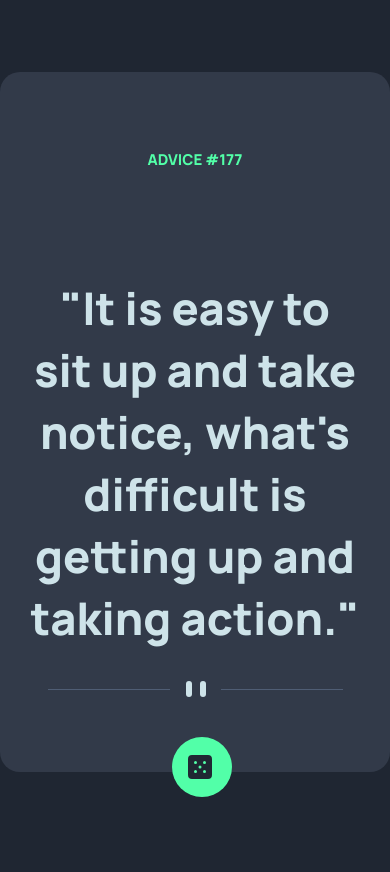
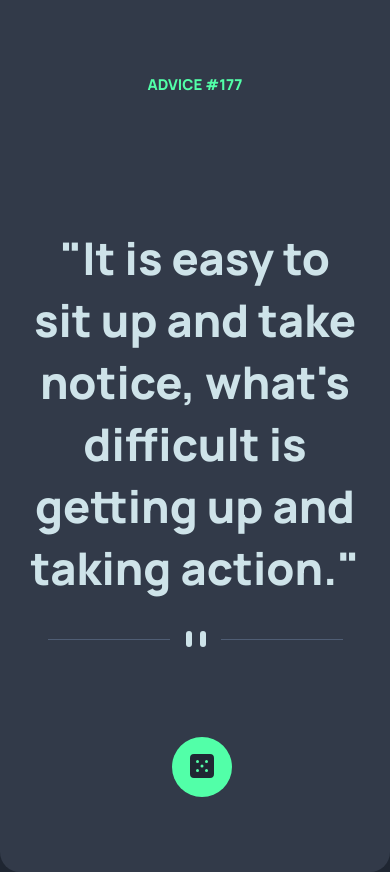
Before and after one commit to Ramon-Machado91/gerador-de-conselhos, a plain HTML site: page index.html in a window 390 px wide. Before the commit the page ends 844 px from the top, so only its background shows below. Drawn offline with Linux system fonts and the light colour scheme.

Commit message:
botão interativo

```diff
--- a/index.html
+++ b/index.html
@@ -28,12 +28,20 @@
             up and taking action."
           </p>
           <picture>
-            <source media="(max-width:720px)" srcset="./images/pattern-divider-mobile.svg">
-            <img src="./images/pattern-divider-desktop.svg" alt="divisória estilizada">
+            <source
+              media="(max-width:720px)"
+              srcset="./images/pattern-divider-mobile.svg"
+            />
+            <img
+              src="./images/pattern-divider-desktop.svg"
+              alt="divisória estilizada"
+            />
           </picture>
         </div>
 
-        <div class="icone"><img src="./images/icon-dice.svg" alt="" /></div>
+        <button class="advice-update">
+          <img src="./images/icon-dice.svg" alt="Dice icon">
+      </button>
       </div>
     </main>
   </body>
--- a/style.css
+++ b/style.css
@@ -59,23 +59,23 @@ h1 {
   padding-top: 1.875rem;
 }
 
-.icone {
+.advice-update{
+  width: 60px;
+  height: 60px;
+  border-radius: 50%;
+  border: none;
   background-color: var(--advice-dice-color);
-  display: block;
   position: relative;
-  width: 3.75rem;
-  height: 3.75rem;
-  border-radius: 3.75rem;
   left: 46%;
   bottom: -18%;
 }
 
-.icone img {
-  display: block;
-  position: relative;
-  left: 30%;
-  bottom: -30%;
+.advice-update:hover{
+  color: #53FFAB;
+  cursor: pointer;
+  box-shadow: 0 5px 15px var(--advice-dice-color);
 }
+
 /* Responsivo */
 @media (max-width: 720px) {
   .container-1 {
@@ -83,19 +83,23 @@ h1 {
     height: 37.5rem;
   }
 
-  .icone {
-    display: block;
+  .advice-update{
+  width: 60px;
+  height: 60px;
+  border-radius: 50%;
+  border: none;
+  background-color: var(--advice-dice-color);
     position: relative;
     left: 44%;
     bottom: -20%;
   }
 
-  .icone img {
-    display: block;
-    position: relative;
-    left: 28%;
-    bottom: -30%;
+  .advice-update:hover{
+    color: #53FFAB;
+    cursor: pointer;
+    box-shadow: 0 5px 15px var(--advice-dice-color);
   }
+
 }
 
 @media (max-width:470px){
@@ -105,23 +109,28 @@ h1 {
   }
 }
 
-@media (max-width:375px){
+@media (max-width:390px){
   .container-1 {
     width: 400px;
-    height: 850px;
+    height: 900px;
   }
 
-  .icone {
-    display: block;
-    position: relative;
-    left: 42%;
-    bottom: -20%;
-  }
+  .advice-update{
+    width: 60px;
+    height: 60px;
+    border-radius: 50%;
+    border: none;
+    background-color: var(--advice-dice-color);
+      position: relative;
+      left: 44%;
+      bottom: -10%;
+    }
 
-  .icone img {
-    display: block;
-    position: relative;
-    left: 30%;
-    bottom: -30%;
-  }
+    .advice-update:hover{
+      color: #53FFAB;
+      cursor: pointer;
+      box-shadow: 0 5px 15px var(--advice-dice-color);
+    }
+
+
 }
```
